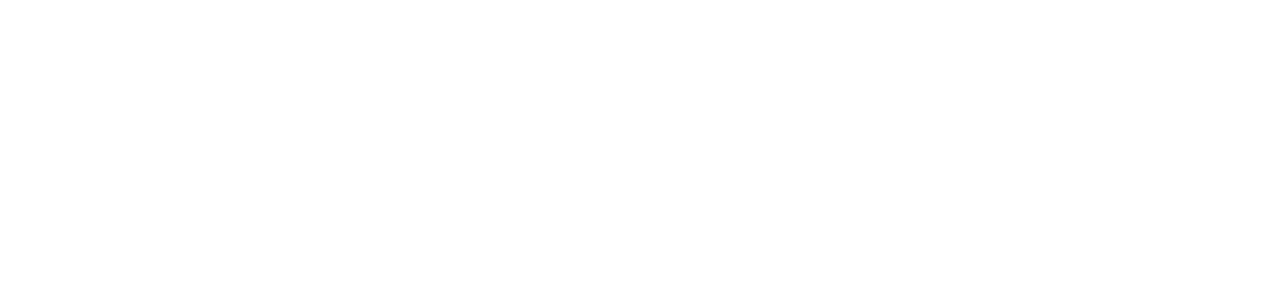
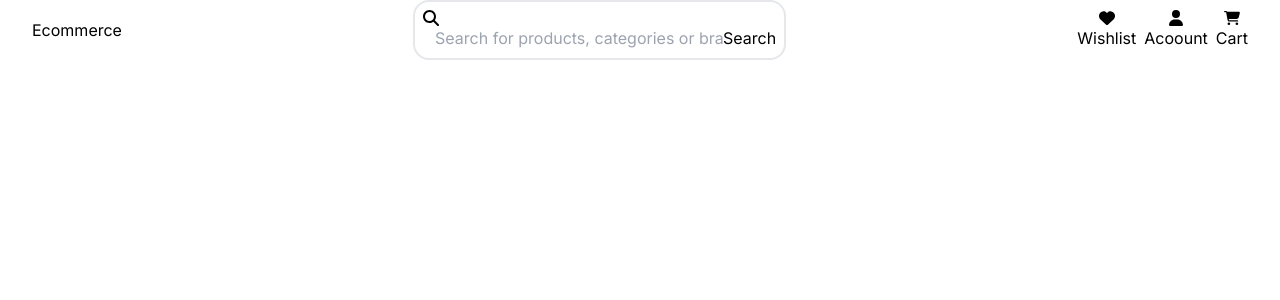
Before and after one commit to Mohamed-gp/full-stack-e-commerce-app, a Next.js app: page / in a window 1280 px wide. Shown: the top 300 px of the page. Built offline with nearby package versions, Linux system fonts and the light colour scheme.

Commit message:
adding the header

```diff
--- a/package.json
+++ b/package.json
@@ -23,6 +23,8 @@
     "eslint": "^8",
     "eslint-config-next": "14.1.0",
     "postcss": "^8",
+    "prettier": "^3.2.4",
+    "prettier-plugin-tailwindcss": "^0.5.11",
     "tailwindcss": "^3.3.0",
     "typescript": "^5"
   }
--- /dev/null
+++ b/src/StoreProvider.tsx
@@ -0,0 +1,7 @@
+'use client'
+import { Provider } from 'react-redux'
+import { store } from './redux/store'
+
+export default function StoreProvider({children}: {children: React.ReactNode}) {
+  return <Provider store={store}>{children}</Provider>
+}
--- a/src/app/layout.tsx
+++ b/src/app/layout.tsx
@@ -3,6 +3,8 @@
 import "./globals.css";
 import { Provider } from "react-redux";
 import {store} from "../redux/store"
+import StoreProvider from "@/StoreProvider";
+import Header from "@/components/header/Header";
 
 const inter = Inter({ subsets: ["latin"] });
 
@@ -18,7 +20,12 @@
 }>) {
   return (
       <html lang="en">
-        <body className={inter.className}>{children}</body>
+        <body className={inter.className}>
+          <StoreProvider>
+            <Header/>
+            {children}
+          </StoreProvider>
+        </body>
       </html>
   );
 }
--- a/src/app/page.tsx
+++ b/src/app/page.tsx
@@ -3,5 +3,5 @@
   return (
     <>
     </>
-  );
+  )
 }
--- /dev/null
+++ b/src/components/header/Header.tsx
@@ -0,0 +1,47 @@
+import Link from "next/link";
+import {} from "react-icons/bs";
+import {
+  FaCartShopping,
+  FaHeart,
+  FaUser,
+  FaMagnifyingGlass,
+} from "react-icons/fa6";
+
+export default function Header() {
+  return (
+    <header className="bg-white text-black">
+      <div className="container flex items-center justify-between ">
+        <Link href="/">Ecommerce</Link>
+        <div className="rounded-2xl border-2 border-solid px-2 py-2">
+          <FaMagnifyingGlass />
+          <input
+            type="text"
+            className="w-[300px] focus:outline-none pl-3"
+            placeholder="Search for products, categories or brands..."
+          />
+          <button className="h-full">Search</button>
+        </div>
+        <div className="flex items-center justify-center gap-2 ">
+          <div className="flex flex-col items-center justify-center">
+            <div className="flex items-center justify-center">
+              <FaHeart />
+            </div>
+            <p>Wishlist</p>
+          </div>
+          <div className="flex flex-col items-center justify-center">
+            <div className="flex items-center justify-center">
+              <FaUser />
+            </div>
+            <p>Acoount</p>
+          </div>
+          <div className="flex flex-col items-center justify-center">
+            <div className="flex items-center justify-center">
+              <FaCartShopping />
+            </div>
+            <p>Cart</p>
+          </div>
+        </div>
+      </div>
+    </header>
+  );
+}
--- /dev/null
+++ b/src/redux/slices/productsSlice.ts
@@ -0,0 +1,23 @@
+import { createSlice } from '@reduxjs/toolkit'
+import type { PayloadAction } from '@reduxjs/toolkit'
+
+export interface productsState {
+  products : any[]
+}
+
+const initialState: productsState = {
+  products: [1,2,3,4],
+}
+
+export const productsSlice = createSlice({
+  name: 'products',
+  initialState,
+  reducers: {
+
+  },
+})
+
+
+const productsReducer = productsSlice.reducer
+const productsAction = productsSlice.actions
+export {productsAction,productsReducer}
--- a/src/redux/store.ts
+++ b/src/redux/store.ts
@@ -1,7 +1,10 @@
 import { configureStore } from '@reduxjs/toolkit'
+import { productsReducer } from './slices/productsSlice'
 
 export const store = configureStore({
-  reducer: {},
+  reducer: {
+    products : productsReducer,
+  },
 })
 
 // Infer the `RootState` and `AppDispatch` types from the store itself
--- a/tailwind.config.ts
+++ b/tailwind.config.ts
@@ -8,11 +8,7 @@
   ],
   theme: {
     extend: {
-      backgroundImage: {
-        "gradient-radial": "radial-gradient(var(--tw-gradient-stops))",
-        "gradient-conic":
-          "conic-gradient(from 180deg at 50% 50%, var(--tw-gradient-stops))",
-      },
+      container: { center: true, padding: "2rem" },
     },
   },
   plugins: [],
```
Also changed, not shown: src/components/Hero/Hero.tsx (added), src/components/header/HeaderLeft.tsx (added), src/components/header/HeaderRight.tsx (added), src/components/header/Nav.tsx (added), 2 other files (tests, documents, lock files or other folders).
